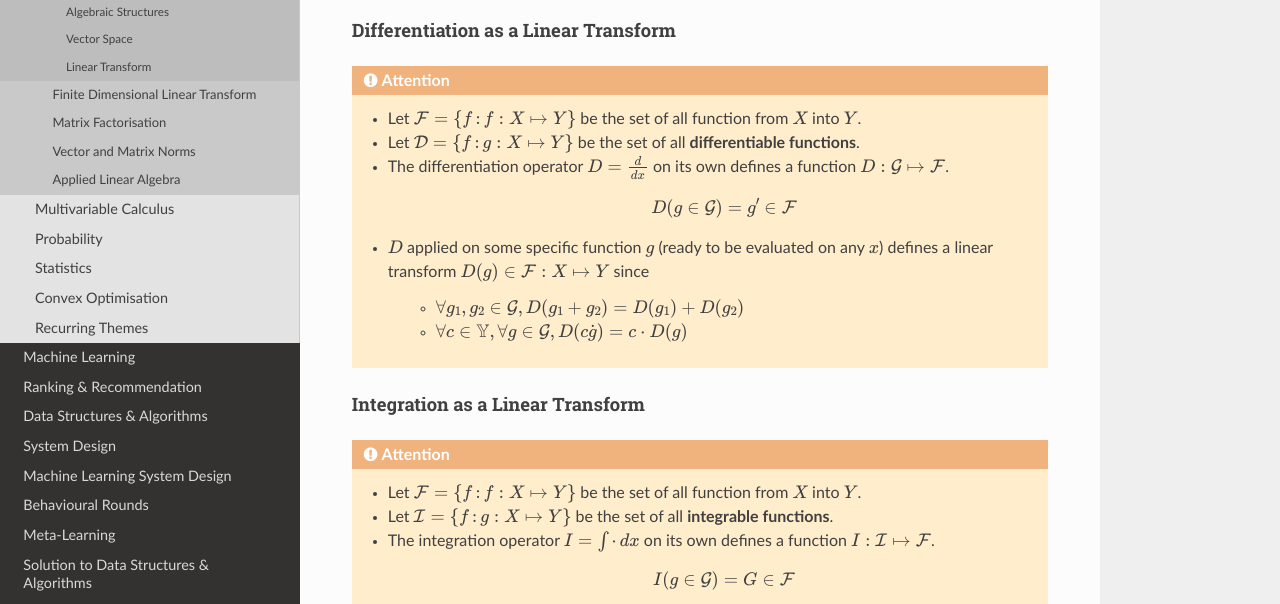
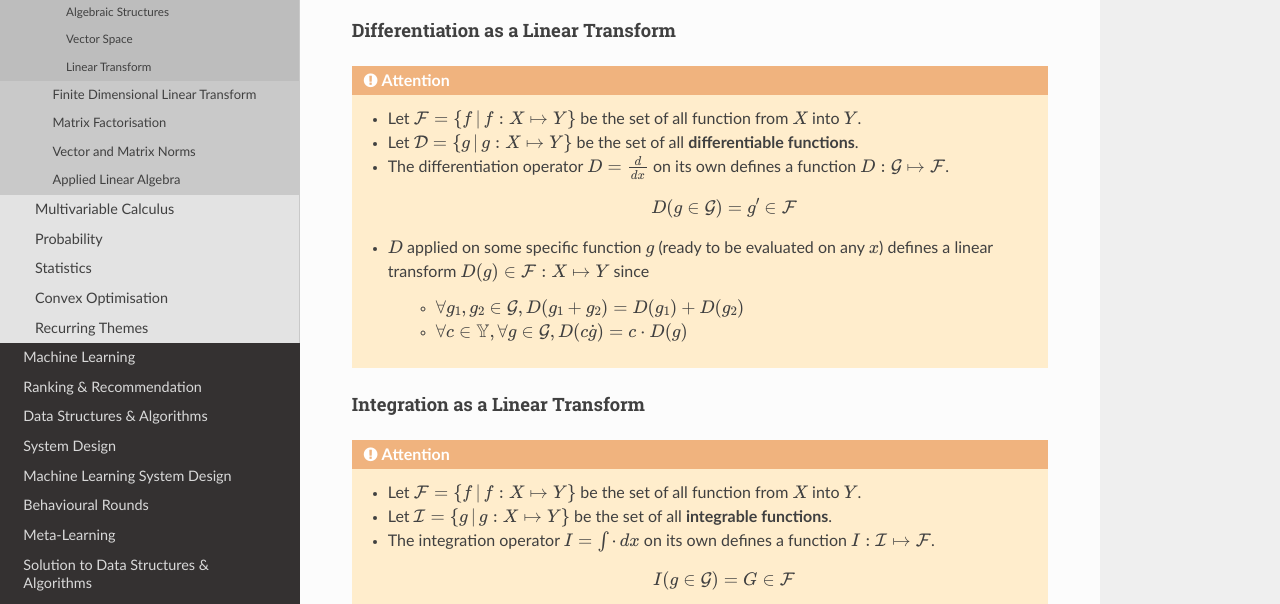
Before and after one commit to uselesstechjunks/leetcode, a Sphinx documentation site: the page built from docs/source/math/linalg/vecspace.rst, in a window 1280 px wide and 900 px high, scrolled down 4853 px. Shown: the part 151-755 px from the top of the window. Built offline with Sphinx 7.4.7 and the Read the Docs theme 2.0.0, drawn with Linux system fonts in a browser that asks for light colours.

```diff
--- a/docs/source/math/linalg/vecspace.rst
+++ b/docs/source/math/linalg/vecspace.rst
@@ -177,8 +177,8 @@ Scalar Multiplication as a Linear Transform
 Differentiation as a Linear Transform
 --------------------------------------------------------------------------------
 .. attention::
-	* Let :math:`\mathcal{F}=\{f\mathop{:} f:X\mapsto Y\}` be the set of all function from :math:`X` into :math:`Y`.
-	* Let :math:`\mathcal{D}=\{f\mathop{:} g:X\mapsto Y\}` be the set of all **differentiable functions**.
+	* Let :math:`\mathcal{F}=\{f\mathop{|} f:X\mapsto Y\}` be the set of all function from :math:`X` into :math:`Y`.
+	* Let :math:`\mathcal{D}=\{g\mathop{|} g:X\mapsto Y\}` be the set of all **differentiable functions**.
 	* The differentiation operator :math:`D=\frac{\mathop{d}}{\mathop{dx}}` on its own defines a function :math:`D:\mathcal{G}\mapsto\mathcal{F}`.
 
 		.. math:: D(g\in\mathcal{G})=g'\in\mathcal{F}
@@ -190,8 +190,8 @@ Differentiation as a Linear Transform
 Integration as a Linear Transform
 --------------------------------------------------------------------------------
 .. attention::
-	* Let :math:`\mathcal{F}=\{f\mathop{:} f:X\mapsto Y\}` be the set of all function from :math:`X` into :math:`Y`.
-	* Let :math:`\mathcal{I}=\{f\mathop{:} g:X\mapsto Y\}` be the set of all **integrable functions**.
+	* Let :math:`\mathcal{F}=\{f\mathop{|} f:X\mapsto Y\}` be the set of all function from :math:`X` into :math:`Y`.
+	* Let :math:`\mathcal{I}=\{g\mathop{|} g:X\mapsto Y\}` be the set of all **integrable functions**.
 	* The integration operator :math:`I=\int\cdot\mathop{dx}` on its own defines a function :math:`I:\mathcal{I}\mapsto\mathcal{F}`.
 
 		.. math:: I(g\in\mathcal{G})=G\in\mathcal{F}
```
